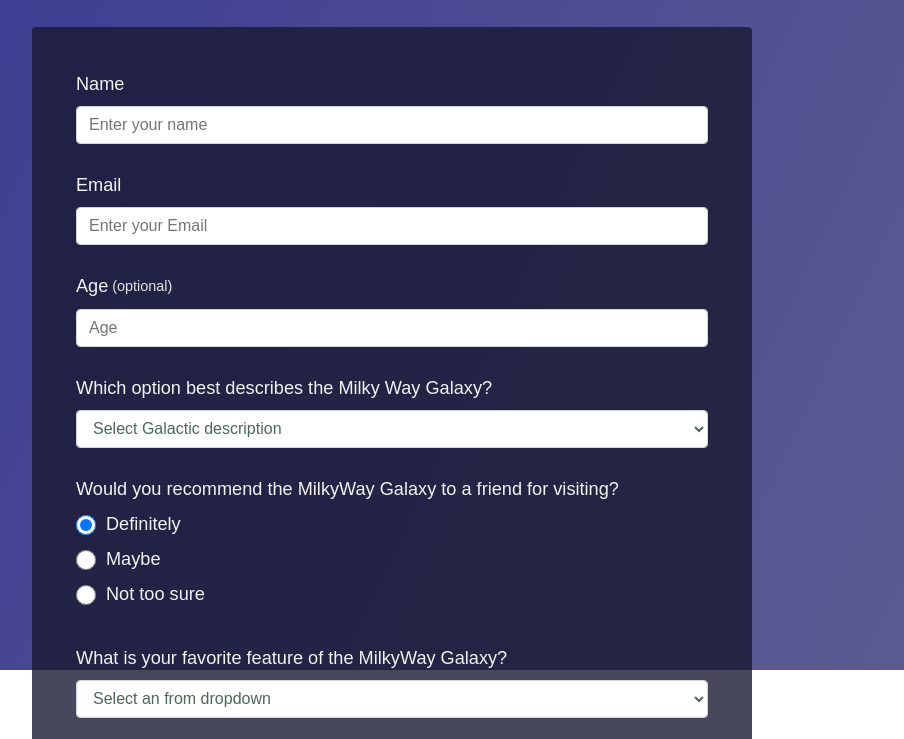
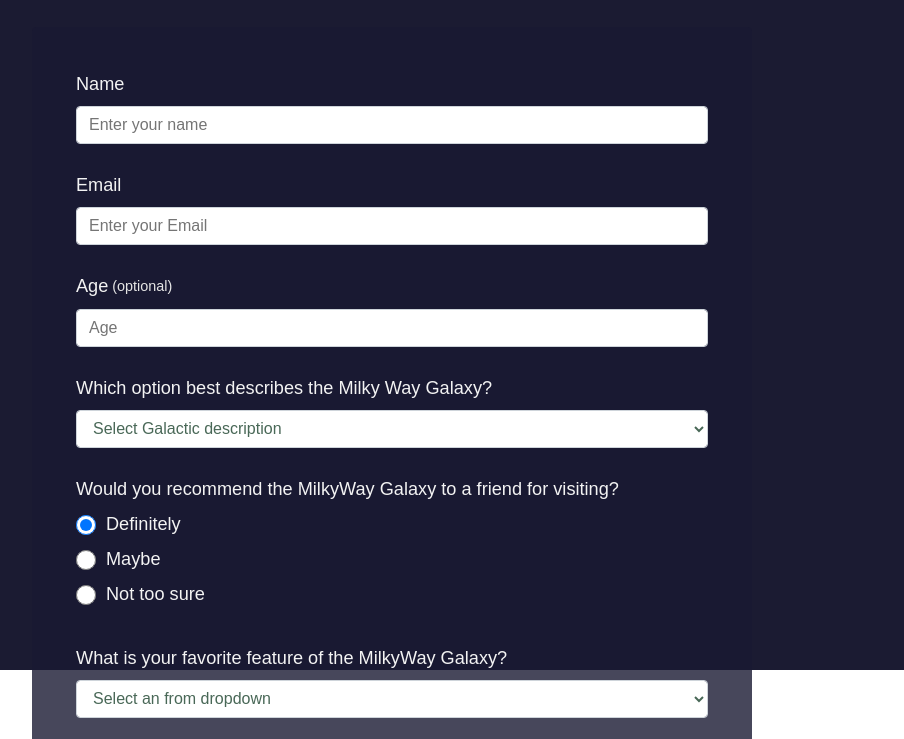
Before and after one commit to MuniruIbrahimSesay/Survey_Form, a plain HTML site: page index.html in a window 1280 px wide. Shown: the part 130-869 px from the top of the page, without its empty margins (248-1152 px from the left). Drawn offline with Linux system fonts and the light colour scheme.

Commit message:
Initiate Survey Form Project

```diff
--- a/index.html
+++ b/index.html
@@ -33,11 +33,7 @@
       width: 100%;
       z-index: -1;
       background: var(--color-darkblue);
-      background-image: linear-gradient(
-          115deg,
-          rgba(59, 59, 159, 0.9),
-          rgba(139, 139, 209, 0.6)
-        ),
+      background-image: linear-gradient(115deg, rgba(59, 59, 159, 0.9) rgba(139, 139, 209, 0.6)),
         url();
       background-size: cover;
       background-repeat: no-repeat;
```
